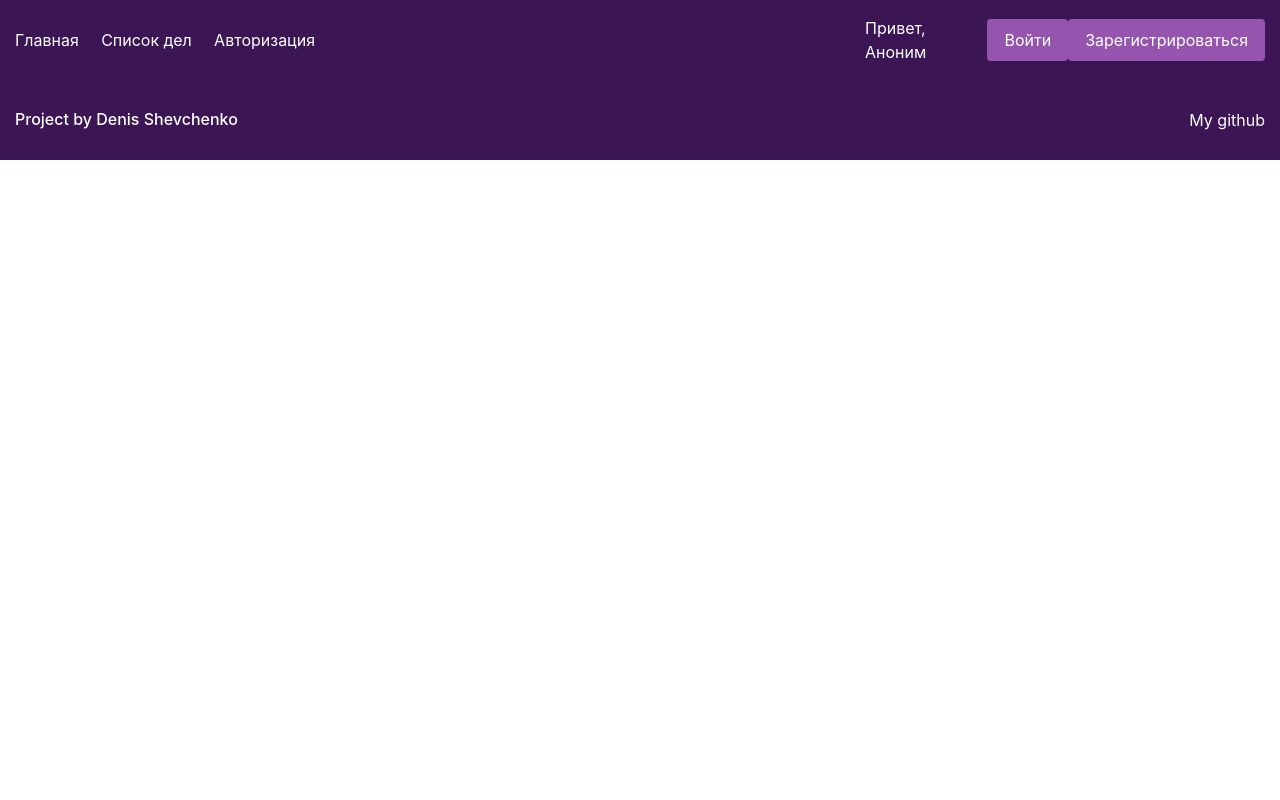
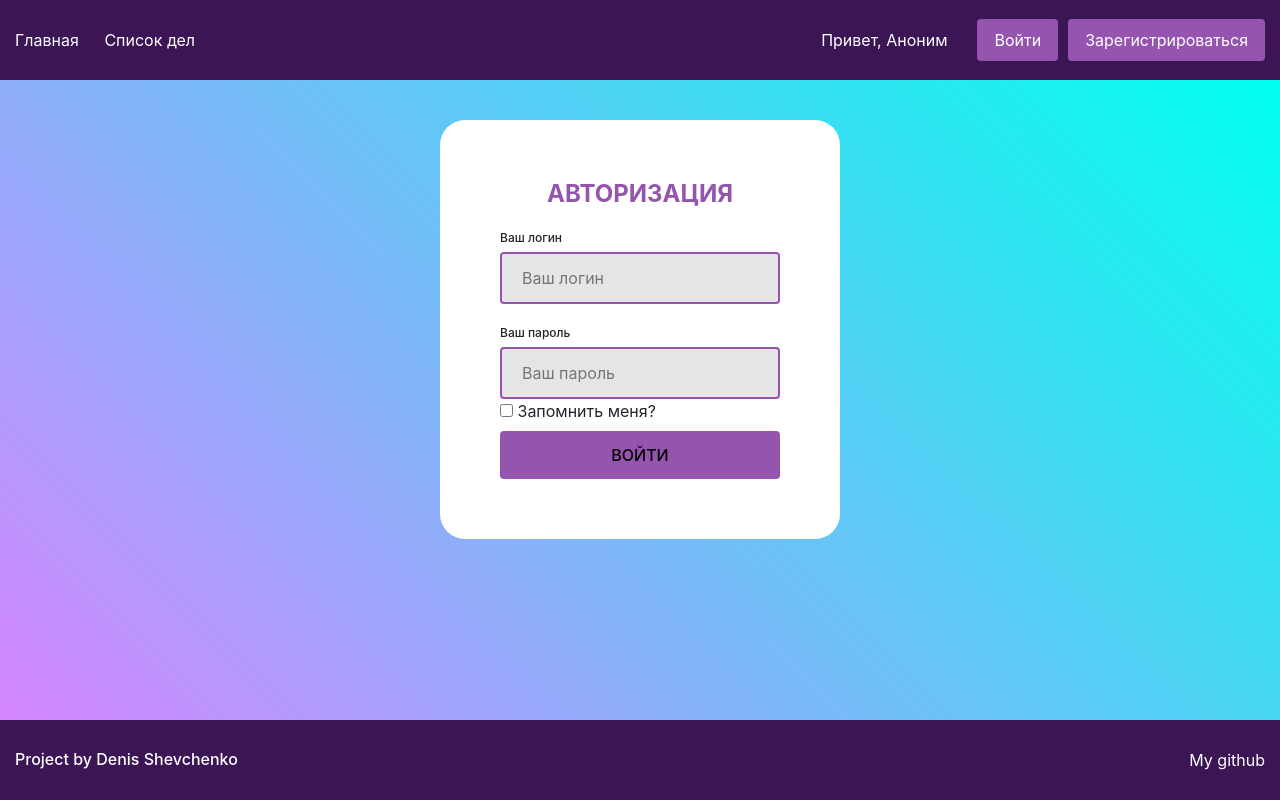
Before and after one commit to Darwin1209/ServerTodoApp, a React (Create React App) app: page /autorization in a window 1280 px wide. Built offline with nearby package versions, Linux system fonts and the light colour scheme.

Commit message:
Начали создавать форму регистрации, изменили стили и структуру headera

```diff
--- a/src/components/App/App.js
+++ b/src/components/App/App.js
@@ -39,11 +39,17 @@ class App extends React.Component {
             )}
           />
           <Route
+            path="/autorization"
+            render={() => (
+              <AutorizForm/>
+            )}
+          />
+          <Route
             path="/registration"
             render={() => (
               <AutorizForm/>
             )}
-            />
+          />
           <Footer />
         </Router>
       </div>
--- a/src/components/Header/Header.css
+++ b/src/components/Header/Header.css
@@ -11,6 +11,7 @@
 
 .header p {
     margin: 0;
+    margin-right: 20px;
     color: white;
 }
 
@@ -20,13 +21,13 @@
     margin:0;
     display: flex;
     align-items: center;
-    width: 300px;
+    width: 180px;
     justify-content: space-between;
 }
 
 .header-nav li a {
     color: white;
-    text-decoration: none
+    text-decoration: none;
 }
 
 .header-nav li a:hover {
@@ -36,8 +37,6 @@
 
 .header-user {
     display: flex;
-    width: 400px;
-    justify-content: space-between;
     align-items: center;
 }
 
@@ -45,8 +44,8 @@
   display: inline-block;
   text-align: center;
   text-decoration: none;
-
   margin: 2px 0;
+  margin-left: 10px;
   border: solid 1px transparent;
   border-radius: 4px;
   padding: 0.5em 1em;
--- a/src/components/Header/Header.jsx
+++ b/src/components/Header/Header.jsx
@@ -6,32 +6,22 @@ import LogoutButton from "../LogoutButton";
 
 class LoginButton extends React.Component{
 
-  onLogIn = () => {
-    console.log('aaa');
-  }
-
-  onRegistr = () => {
-    console.log('bbb');
-  }
-
   render() {
     return (
       <div className="header-user">
         <p>Привет, Аноним</p>
-        <button className="button" onClick={this.onLogIn}>Войти</button>
-        <button className="button" onClick={this.onRegistr}>Зарегистрироваться  </button>
+        <Link to = '/autorization'>
+          <button className="button">Войти</button>
+        </Link>
+        <Link to = '/registration'>
+          <button className="button">Зарегистрироваться</button>
+        </Link>
       </div>
     )
   }
 }
 
 class Header extends React.Component {
-  onLogOut = () => {
-    console.log('aaa');
-  }
-  onRegistr = () => {
-    console.log('aaa');
-  }
 
   render() {
     const { user } = this.props;
@@ -51,9 +41,6 @@ class Header extends React.Component {
           <li>
             <Link to = '/todoList'>Список дел</Link>
           </li>
-          <li>
-            <Link to = '/registration'>Авторизация</Link>
-          </li>
         </ul>
         {button}
       </div>
--- /dev/null
+++ b/src/components/RegistrForm/index.js
@@ -0,0 +1,3 @@
+import RegistrForm from './RegistrForm';
+
+export default RegistrForm;
```
Also changed, not shown: src/components/RegistrForm/RegistrForm.jsx (added, +26 -0 lines), src/components/RegistrForm/RegistrForm.css (added).
